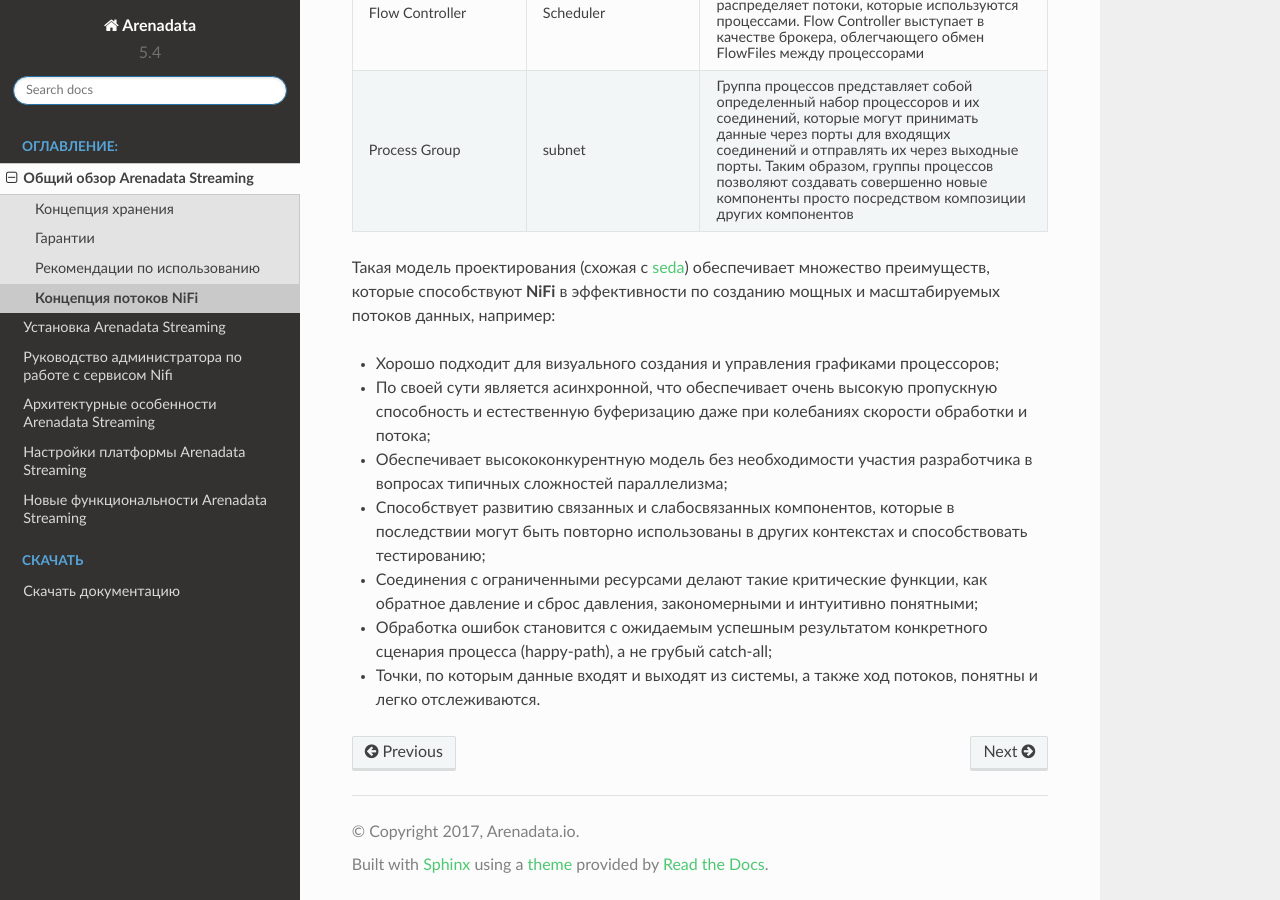
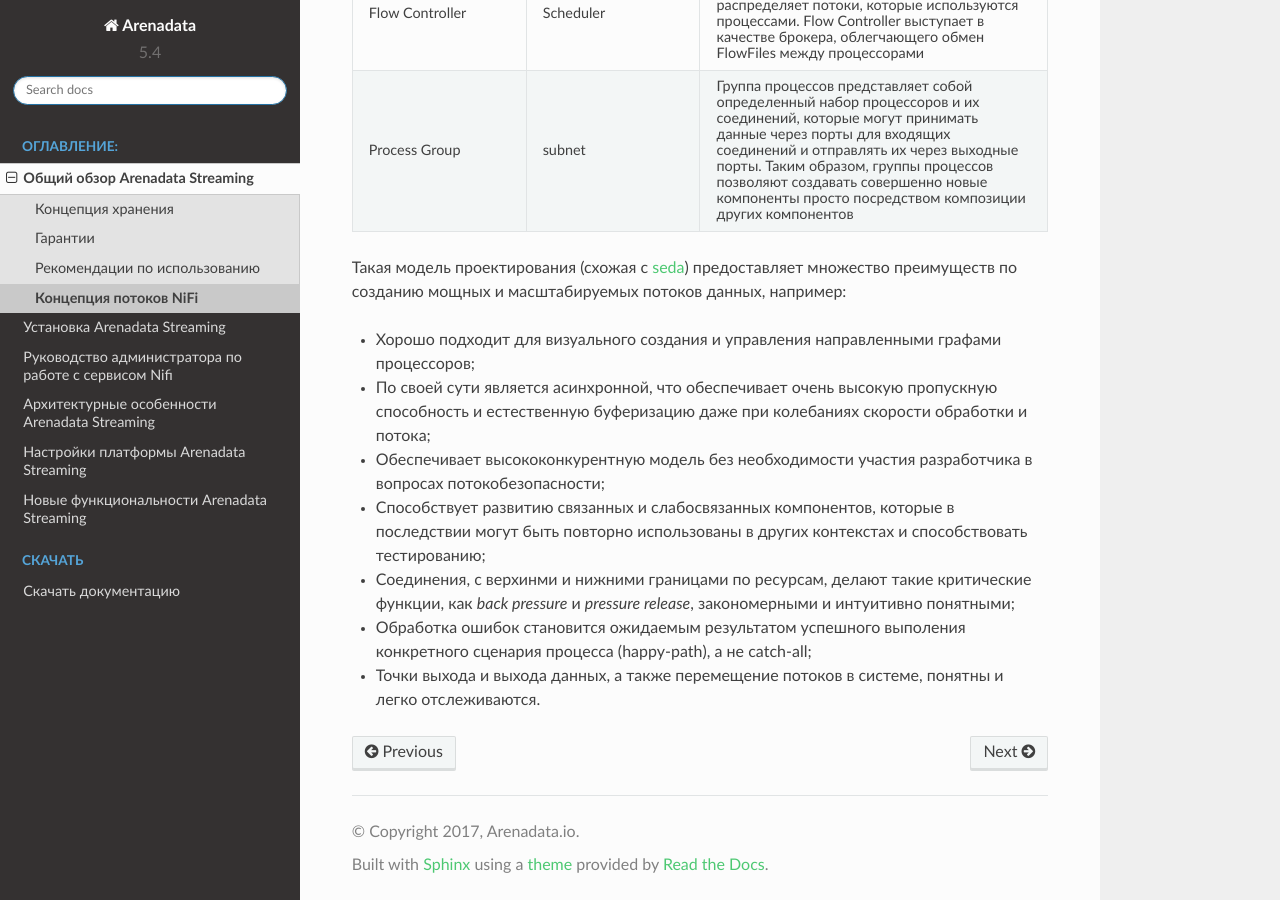
Before and after one commit to arenadata/docs_ads, a Sphinx documentation site: the page built from source/Intro/core.rst, in a window 1280 px wide and 900 px high, scrolled down 809 px. Built offline with Sphinx 7.4.7 and the Read the Docs theme 2.0.0, drawn with Linux system fonts in a browser that asks for light colours; pages that are not in the unit, such as notebooks, are missing from menus.

Commit message:
Review core.rst

```diff
--- a/source/Intro/core.rst
+++ b/source/Intro/core.rst
@@ -13,12 +13,12 @@
    "Flow Controller", "Scheduler", "Контроллер потока хранит знание о том, как соединены процессы, управляет и распределяет потоки, которые используются процессами. Flow Controller выступает в качестве брокера, облегчающего обмен FlowFiles между процессорами"
    "Process Group", "subnet", "Группа процессов представляет собой определенный набор процессоров и их соединений, которые могут принимать данные через порты для входящих соединений и отправлять их через выходные порты. Таким образом, группы процессов позволяют создавать совершенно новые компоненты просто посредством композиции других компонентов"
 
-Такая модель проектирования (схожая с `seda <https://www.mdw.la/papers/seda-sosp01.pdf>`_) обеспечивает множество преимуществ, которые способствуют **NiFi** в эффективности по созданию мощных и масштабируемых потоков данных, например:
+Такая модель проектирования (схожая с `seda <https://www.mdw.la/papers/seda-sosp01.pdf>`_) предоставляет множество преимуществ по созданию мощных и масштабируемых потоков данных, например:
 
-+ Хорошо подходит для визуального создания и управления графиками процессоров;
++ Хорошо подходит для визуального создания и управления направленными графами процессоров;
 + По своей сути является асинхронной, что обеспечивает очень высокую пропускную способность и естественную буферизацию даже при колебаниях скорости обработки и потока;
-+ Обеспечивает высококонкурентную модель без необходимости участия разработчика в вопросах типичных сложностей параллелизма;
++ Обеспечивает высококонкурентную модель без необходимости участия разработчика в вопросах потокобезопасности;
 + Способствует развитию связанных и слабосвязанных компонентов, которые в последствии могут быть повторно использованы в других контекстах и способствовать тестированию;
-+ Соединения с ограниченными ресурсами делают такие критические функции, как обратное давление и сброс давления, закономерными и интуитивно понятными;
-+ Обработка ошибок становится с ожидаемым успешным результатом конкретного сценария процесса (happy-path), а не грубый catch-all;
-+ Точки, по которым данные входят и выходят из системы, а также ход потоков, понятны и легко отслеживаются.
++ Соединения, с верхинми и нижними границами по ресурсам, делают такие критические функции, как *back pressure* и *pressure release*, закономерными и интуитивно понятными;
++ Обработка ошибок становится ожидаемым результатом успешного выполения конкретного сценария процесса (happy-path), а не catch-all;
++ Точки выхода и выхода данных, а также перемещение потоков в системе, понятны и легко отслеживаются.
```
